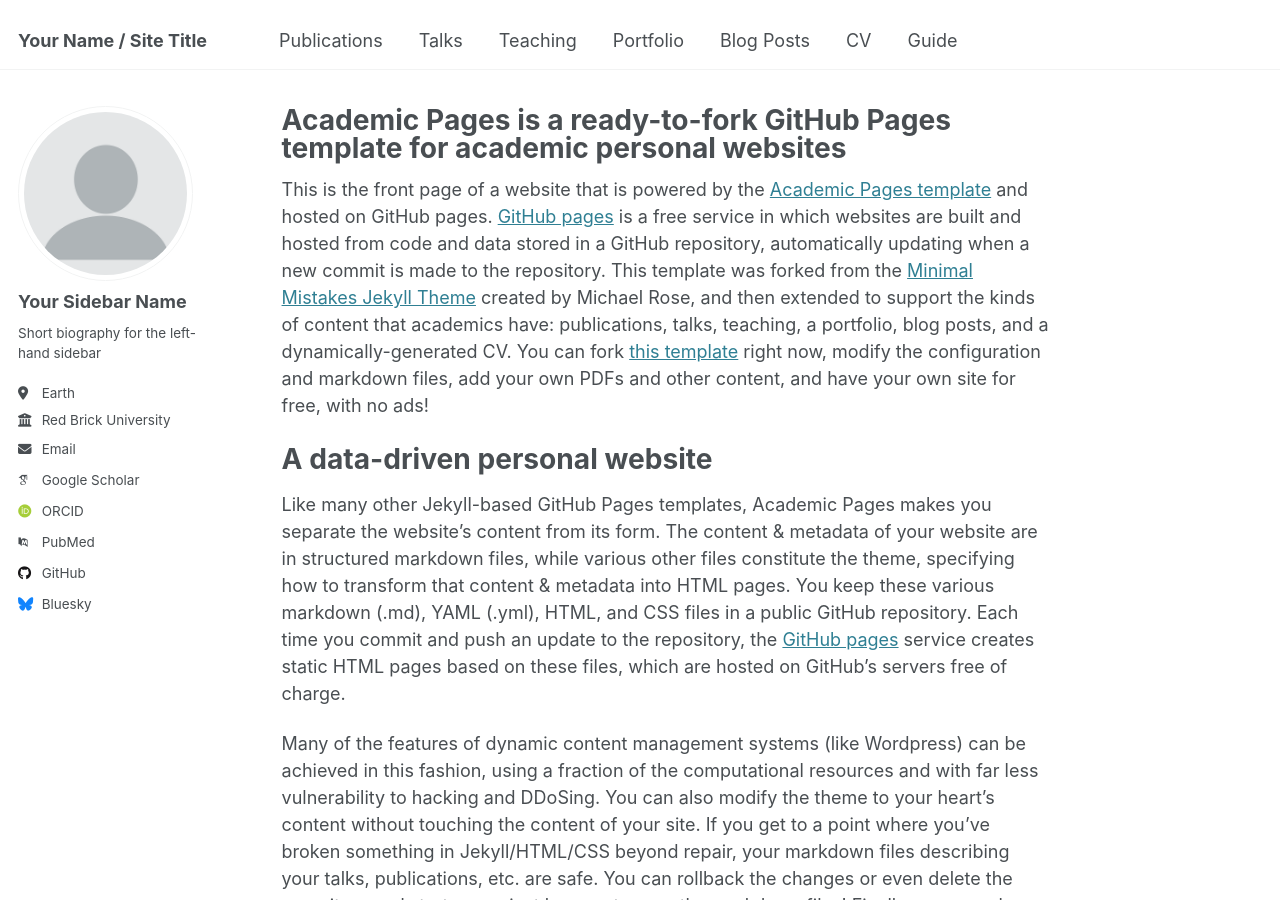
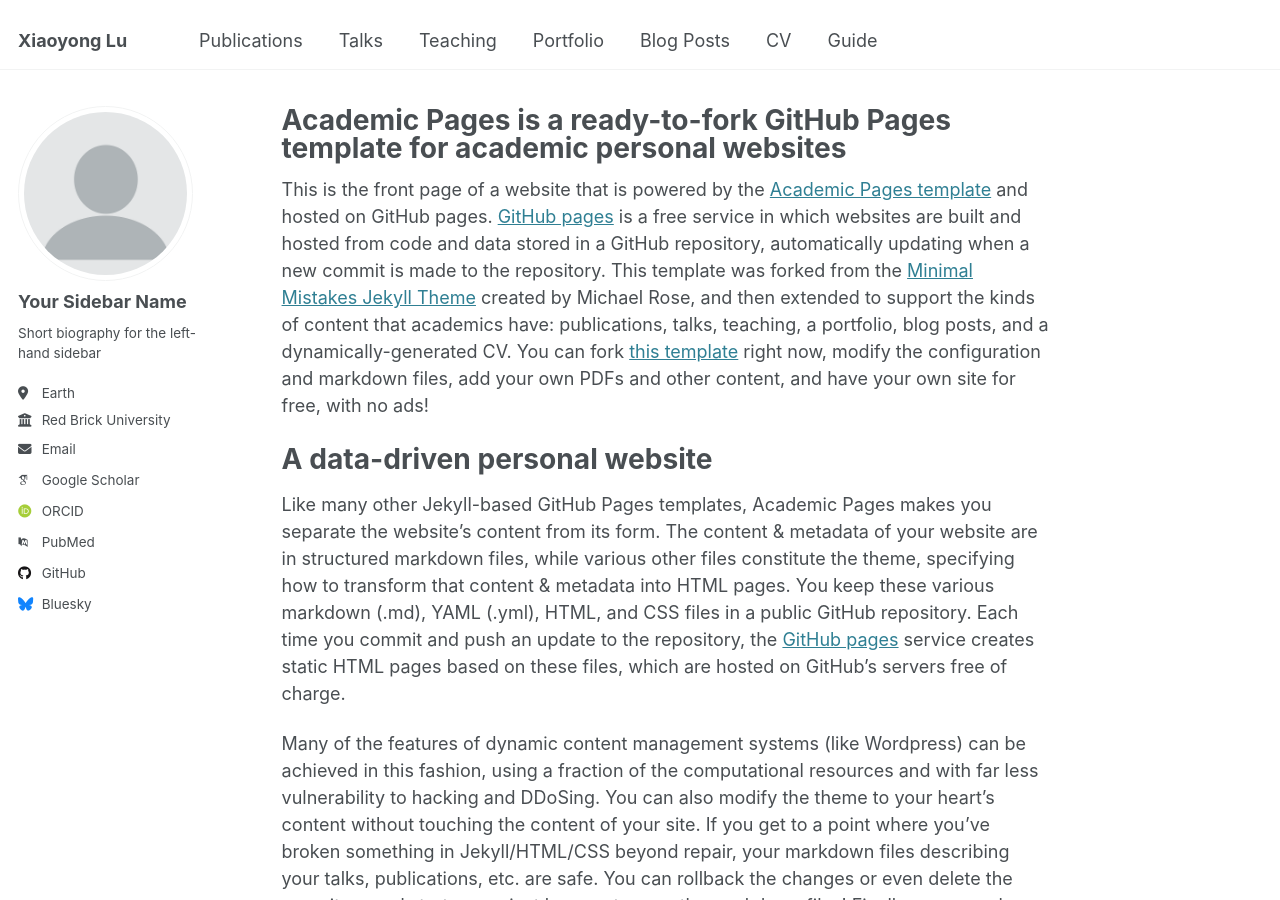
Before and after one commit to leoluxxx/leoluxxx.github.io, a Jekyll site: the page built from _pages/about.md, in a window 1280 px wide and 900 px high. Built offline with Jekyll 4.4.1, drawn with Linux system fonts in a browser that asks for light colours; some web fonts are replaced.

Commit message:
Update _config.yml

```diff
--- a/_config.yml
+++ b/_config.yml
@@ -9,7 +9,7 @@
 # Basic Site Settings
 locale                   : "en-US"
 site_theme               : "default"
-title                    : "Your Name / Site Title"
+title                    : "Xiaoyong Lu"
 title_separator          : "-"
 name                     : &name "Your Name"
 description              : &description "personal description"
```
